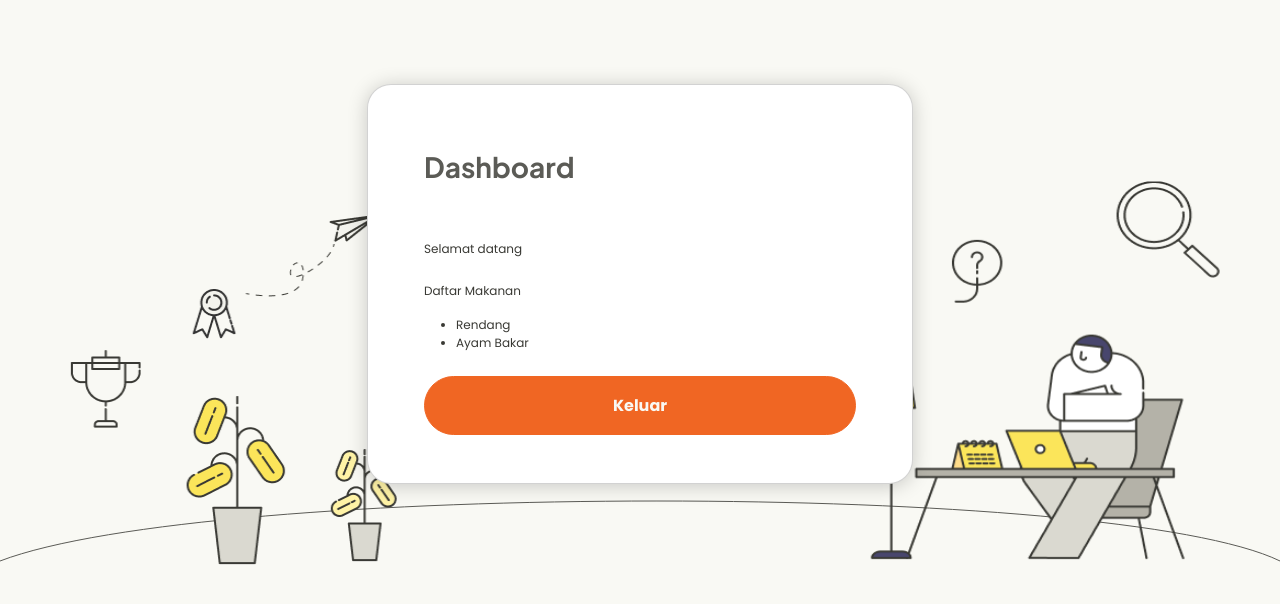
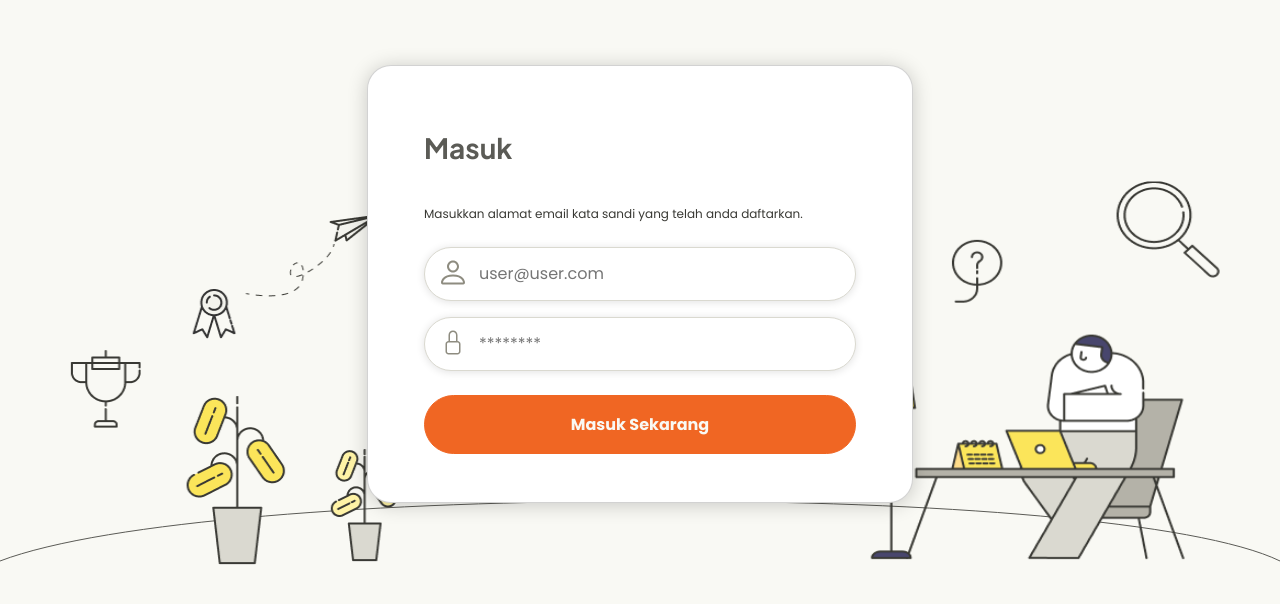
Before and after one commit to Khafidhfuadi/interview-react-project-pilih-jurusan, a React (Vite) app: page / in a window 1280 px wide. Shown: the part 116-720 px from the top of the page. Built offline with nearby package versions, Linux system fonts and the light colour scheme.

Commit message:
routing fixed

```diff
--- a/src/App.jsx
+++ b/src/App.jsx
@@ -1,15 +1,28 @@
-import React from "react";
+import React, { useState } from "react";
 import { BrowserRouter as Router, Route, Routes } from "react-router-dom";
 import Dashboard from "./Dashboard";
 import Login from "./Login";
 
 const App = () => {
+  // State variable to track authentication status
+  const [isAuthenticated, setIsAuthenticated] = useState(false);
+
   return (
-    // show login route
     <Router>
       <Routes>
-        <Route path="/" element={<Dashboard />} />
-        <Route path="/login" element={<Login />} />
+        {/* Show the Dashboard component only if the user is authenticated */}
+        {isAuthenticated ? (
+          <Route
+            path="/"
+            element={<Dashboard onLogin={() => setIsAuthenticated(false)} />}
+          />
+        ) : (
+          // Show the Login component if the user is not authenticated
+          <Route
+            path="/"
+            element={<Login onLogin={() => setIsAuthenticated(true)} />}
+          />
+        )}
       </Routes>
     </Router>
   );
--- a/src/Dashboard.jsx
+++ b/src/Dashboard.jsx
@@ -1,7 +1,7 @@
 import React from "react";
 import { useNavigate } from "react-router-dom";
 
-const Dashboard = () => {
+const Dashboard = ({ onLogin }) => {
   // fetch email from local storage
   const email = localStorage.getItem("email");
   const navigate = useNavigate();
@@ -10,8 +10,7 @@ const Dashboard = () => {
   const handleLogout = () => {
     localStorage.removeItem("email");
     localStorage.removeItem("token");
-
-    navigate(-1);
+    onLogin();
   };
 
   return (
--- a/src/Login.jsx
+++ b/src/Login.jsx
@@ -2,7 +2,7 @@ import React from "react";
 import axios from "axios";
 import { useNavigate } from "react-router-dom";
 
-const Login = () => {
+const Login = ({ onLogin }) => {
   // const { login } = useAuth();
   const [email, setEmail] = React.useState("");
   const [password, setPassword] = React.useState("");
@@ -32,8 +32,10 @@ const Login = () => {
         password,
       });
       const { token } = response.data;
+      localStorage.setItem("token", token);
       localStorage.setItem("email", email);
-      navigate("/");
+      onLogin();
+      // navigate("/");
     } catch (error) {
       console.error("Login failed:", error);
     }
```
